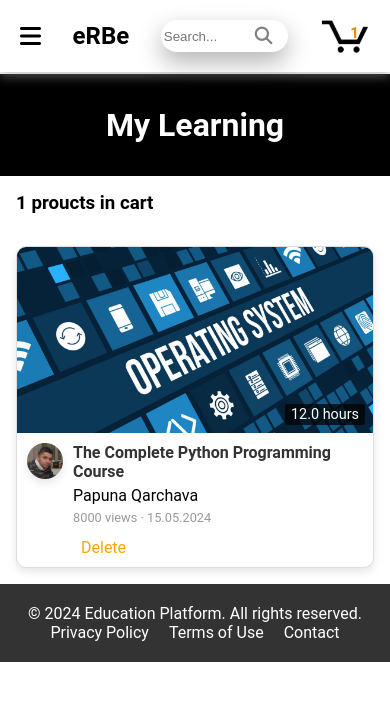
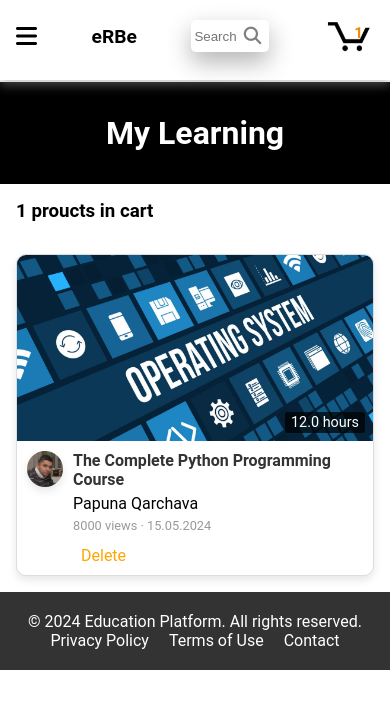
Before and after one commit to RaulBayramov/Frontend, a plain HTML site: page cart.html in a window 390 px wide. Both pictures are taken after a click on the element 224 px from the left and 36 px from the top of the page. Drawn offline with Linux system fonts and the light colour scheme.

Commit message:
Fixed some buges(Searchbar, Features)

```diff
--- a/js_files/shares/header.js
+++ b/js_files/shares/header.js
@@ -5,6 +5,11 @@ export function header() {
     const logo = document.querySelector(".logo");
     const searchContainer = document.querySelector(".search-container");
     const cart = document.querySelector(".right-section");
+    const toogleBtnIcon = document.querySelector(".toggle_btn i");
+    const dropDownMenu = document.querySelector(".dropdown_menu");
+    const searchInput = document.querySelector('.search-input');
+
+    //change places of elements when width <=992px
     function rearangeElements() {
         const links = document.querySelector(".links");
         if (window.innerWidth <= 992) {
@@ -14,50 +19,44 @@ export function header() {
         else {
             navbar.insertBefore(logo, links);
         }
+
     }
-    const toogleBtnIcon = document.querySelector(".toggle_btn i");
-    const dropDownMenu = document.querySelector(".dropdown_menu");
+    window.addEventListener("load", rearangeElements);
+    window.addEventListener("resize", rearangeElements);
+
+    //when clicking toggle button change it width other symbol(= ->'X')
     toogleBtn.onclick = function () {
         dropDownMenu.classList.toggle("open");
         const isOpen = dropDownMenu.classList.contains("open");
         toogleBtnIcon.classList = isOpen ? 'fa-solid fa-xmark' : 'fa-solid fa-bars';
     }
-    window.addEventListener("load", rearangeElements);
-    window.addEventListener("resize", rearangeElements);
 
     // search-button:
-    const searchInput = document.querySelector('.search-input');
-    searchInput.style.width = (window.innerWidth * 0.2) + 'px'
+    searchContainer.style.width = (window.innerWidth * 0.2) + 'px'
     function updateSearchInputWidth() {
         if (window.innerWidth <= 576) {
-            searchInput.style.width = (window.innerWidth * 0.2) + 'px';
+            searchContainer.style.width = (window.innerWidth * 0.2) + 'px';
         }
         else {
-            searchInput.style.width = (window.innerWidth * 0.25) + 'px';  // Pencere genişliğinin %20'si
+            searchContainer.style.width = (window.innerWidth * 0.25) + 'px';
         }
-
     }
-    searchContainer.addEventListener('mouseover', () => {
+    searchContainer.addEventListener('click', (event) => {
         if (window.innerWidth <= 992) {
+            const screenWidth = window.innerWidth;
+            searchContainer.style.width = screenWidth / 2 + 'px';
             logo.style.display = "none";
-            toogleBtn.style.marginRight = "1rem"
-            cart.style.marginLeft = "1rem"
-            searchInput.style.width = (window.innerWidth * 0.3) + 'px';  // Pencere genişliğinin %50'si
-
         }
     })
-    searchContainer.addEventListener('mouseout', (button) => {
-        if (window.innerWidth <= 992) {
-            logo.style.display = "block";
-            logo.style.marginRight = "1rem"
-            searchInput.style.width = (window.innerWidth * 0.2) + 'px';
-            updateSearchInputWidth();
-        }
+    searchContainer.addEventListener('mouseout', () => {
+        logo.style.display = "block";
+        updateSearchInputWidth()
     })
     window.addEventListener('load', updateSearchInputWidth);
+    window.addEventListener('resize', updateSearchInputWidth);
 
-    // Pencere boyutu değiştiğinde (responsive)
-    window.addEventListener('resize', updateSearchInputWidth);
+
+    //when clicking login button open login page
     document.addEventListener("DOMContentLoaded", function () {
         document.querySelector(".login_button").addEventListener("click", function () {
             window.location.href = "page_of_login.html";
--- a/styles/cart.css
+++ b/styles/cart.css
@@ -28,7 +28,7 @@ h3 {
 
 .container {
     display: grid;
-    grid-template-columns: repeat(auto-fit, minmax(300px, 500px));
+    grid-template-columns: repeat(auto-fit, minmax(300px, 370px));
     gap: 0.5rem;
     margin-bottom: 30px;
     padding: 1rem;
--- a/styles/main_page_style.css
+++ b/styles/main_page_style.css
@@ -8,14 +8,9 @@ html,
 body {
     background-color: #fff;
     background-size: cover;
-    background-position: center;
     margin: 0;
     height: 100%;
-    /* Sayfa yüksekliğini ekranın tamamına ayarlar */
-    margin: 0;
-    /* Varsayılan dış boşlukları sıfırlar */
     padding: 0;
-    /* Varsayılan iç boşlukları sıfırlar */
     font-family: 'Roboto', sans-serif;
 }
 
@@ -35,7 +30,8 @@ a:hover {
 
 header {
     position: relative;
-    padding: 0 2rem;
+    padding: 0;
+    padding: 0 1.5rem;
     width: 100%;
     background-color: #fff;
 }
@@ -66,40 +62,13 @@ header {
     display: none;
 }
 
-/* .navbar .search_btn {
-    color: #fff;
-    font-size: 1.5rem;
-    cursor: pointer;
-    display: none;
-} */
-
-/* .action_btn {
-    border: none;
-    outline: none;
-    font-size: 1rem;
-    font-weight: bold;
-    cursor: pointer;
-    transition: transform 0.2 ease;
-    color: #121212;
-    //padding: 0 10px;
-} */
-
-/* .action_btn:hover {
-    scale: 1.05;
-    color: #fff;
-}
-
-.action_btn:active {
-    scale: 0.95;
-} */
-
 
 /* dropdown menu */
 .dropdown_menu {
     display: none;
     position: absolute;
     right: 2rem;
-    top: 60px;
+    top: 4.5rem;
     width: 300px;
     background-color: #fafafa;
     backdrop-filter: blur(15px);
@@ -108,7 +77,6 @@ header {
     height: 0;
     transition: height .2s cubic-bezier(0.175, 0.885, 0.32, 1.275);
     z-index: 10;
-
 }
 
 .dropdown_menu li {
@@ -119,7 +87,6 @@ header {
 }
 
 .dropdown_menu .action_btn {
-
     width: 100%;
     display: flex;
     justify-content: center;
@@ -171,12 +138,12 @@ header {
     cursor: pointer;
     padding: 10px, 20px;
     background-color: #fff;
-    border-radius: 30px;
+    border-radius: 0.3rem;
     box-shadow: 0 10px 25px rgba(0, 0, 0, 0.3);
 }
 
 .search-container input {
-    width: 15rem;
+    width: 100%;
     outline: none;
     border: none;
     font-weight: 500;
@@ -189,7 +156,7 @@ header {
 }
 
 .search-container a {
-    padding: 0.5rem 1rem;
+    padding: 0.5rem 0.5rem;
     justify-self: end;
 }
 
@@ -282,6 +249,9 @@ header {
     gap: 2rem;
     align-items: center;
     justify-content: end;
+    height: 4.5rem;
+    padding: 0;
+    margin: 0;
 }
 
 @media (min-width: 768px) {
@@ -319,10 +289,6 @@ header {
         transform: scale(0.95);
         gap: 0;
     }
-
-    header {
-        padding: 0 0.8rem;
-    }
 }
 
 @media(max-width: 576px) {
@@ -331,6 +297,26 @@ header {
         width: unset;
     }
 
+    .search-input {
+        outline: none;
+    }
+
+    header {
+        padding: 0 1rem;
+    }
+
+    .navbar .logo a {
+        font-size: 1.2rem;
+    }
+
+    .cart-icon {
+        transform: scale(0.9);
+    }
+
+    .search-container {
+        display: flex;
+        justify-content: space-between;
+    }
 }
 
 @media(max-width: 376px) {
--- a/styles/stylesfor_yutubdan.css
+++ b/styles/stylesfor_yutubdan.css
@@ -86,11 +86,6 @@
     }
 }
 
-@media only screen and (max-width: 900px) {
-    header {
-        padding: 0 20px;
-    }
-}
 
 /* features section */
 .features {
@@ -102,7 +97,7 @@
 
 .features .fea-base {
     display: grid;
-    grid-template-columns: repeat(auto-fit, minmax(320px, 1fr));
+    grid-template-columns: repeat(auto-fit, minmax(250px, 1fr));
     grid-gap: 1rem;
     margin-top: 50px;
 
```
